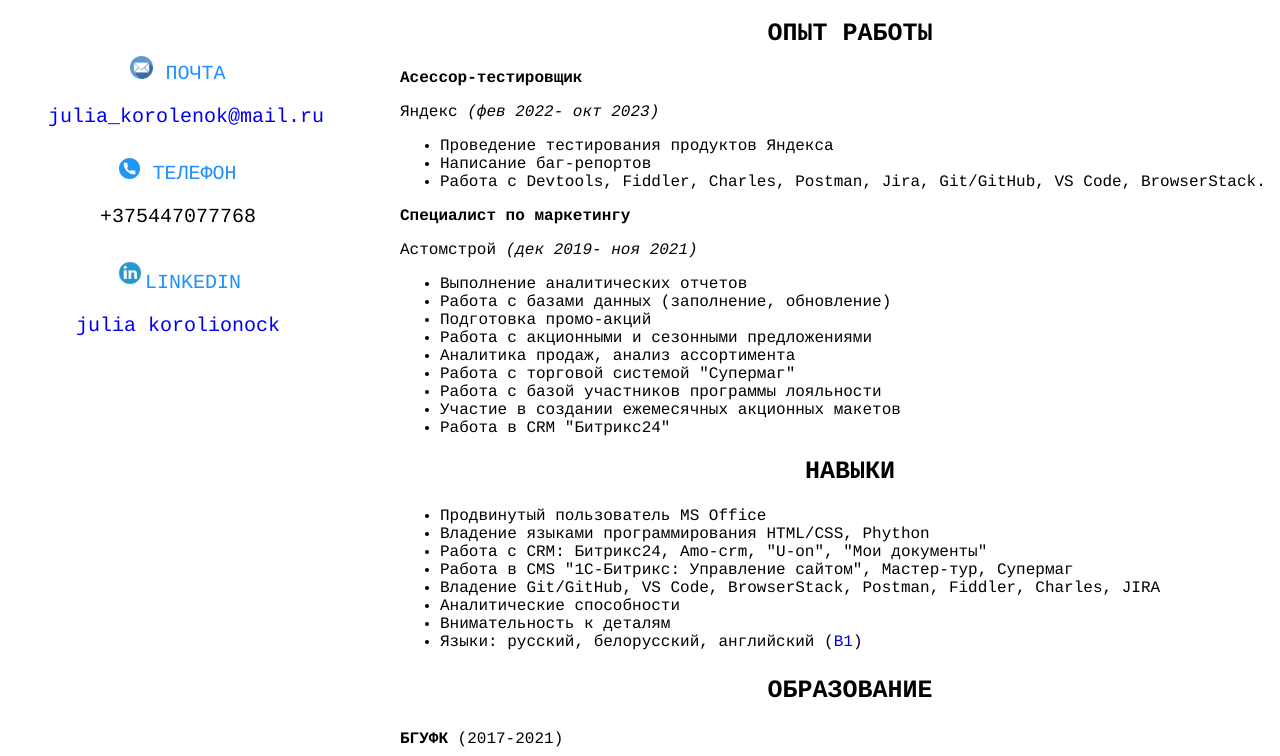
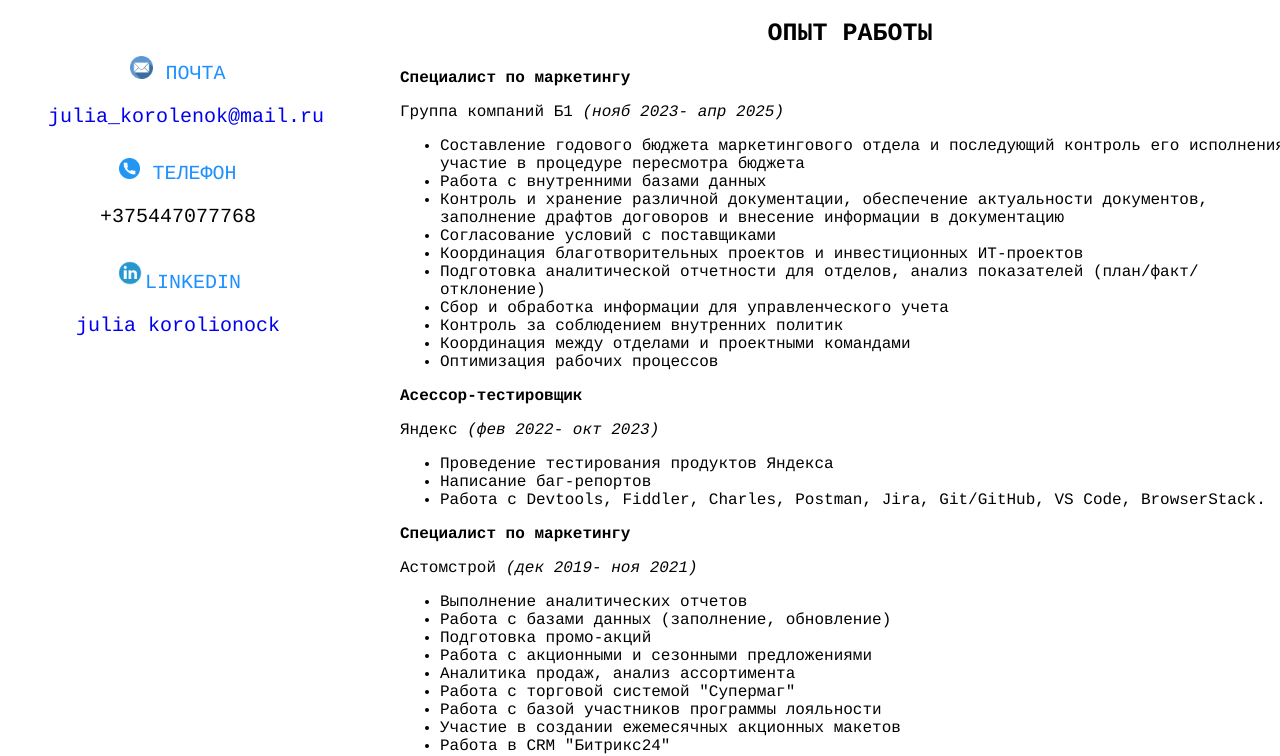
Before and after one commit to scalesap/scalesapru, a plain HTML site: page index.html in a window 1280 px wide. Shown: the part 52-808 px from the top of the page. Drawn offline with Linux system fonts and the light colour scheme.

Commit message:
Update index.html

```diff
--- a/index.html
+++ b/index.html
@@ -30,6 +30,20 @@
 <main>
   <section class="experience">
     <h1> <b> ОПЫТ РАБОТЫ </b> </h1>
+   <p> <b>  Специалист по маркетингу</b></p>
+    <p>    Группа компаний Б1 <i>(нояб 2023- апр 2025)</i> </p>
+    <ul>
+      <li>Составление годового бюджета маркетингового отдела и последующий контроль его исполнения, участие в процедуре пересмотра бюджета</li>
+      <li>Работа с внутренними базами данных</li>
+      <li>Контроль и хранение различной документации, обеспечение актуальности документов, заполнение драфтов договоров и внесение информации в документацию</li>
+     <li>Согласование условий с поставщиками</li>
+     <li>Координация благотворительных проектов и инвестиционных ИТ-проектов</li>
+     <li>Подготовка аналитической отчетности для отделов, анализ показателей (план/факт/отклонение)</li>
+     <li>Сбор и обработка информации для управленческого учета</li>
+     <li>Контроль за соблюдением внутренних политик</li>
+     <li>Координация между отделами и проектными командами</li>
+     <li>Оптимизация рабочих процессов</li>
+    </ul>
     <p> <b>  Асессор-тестировщик</b></p>
     <p>    Яндекс <i>(фев 2022- окт 2023)</i> </p>
     <ul>
@@ -55,11 +69,11 @@
   <section class="skill">
     <h2> <b> НАВЫКИ </b> </h2>
     <ul>
-      <li> Продвинутый пользователь MS Office </li>
-      <li>Владение языками программирования HTML/CSS, Phython</li>
+      <li> Продвинутый пользователь MS Office (Excel на высоком уровне) </li>
+      <li>Владение языками программирования HTML/CSS, Phython (базовый)</li>
       <li>Работа с CRM: Битрикс24, Amo-crm, "U-on", "Мои документы"</li>
        <li>Работа в CMS "1С-Битрикс: Управление сайтом", Мастер-тур, Супермаг</li>
-      <li>Владение Git/GitHub, VS Code, BrowserStack, Postman, Fiddler, Charles, JIRA</li>
+      <li>Владение Git/GitHub, VS Code, BrowserStack, Postman, Fiddler, Charles, JIRA, HCL Notes</li>
       <li>Аналитические способности</li>
        <li>Внимательность к деталям</li>
        <li>Языки: русский, белорусский, английский (<a href="https://www.efset.org/cert/gEj1Gk" target="_blank">B1</a>)</li>
```
